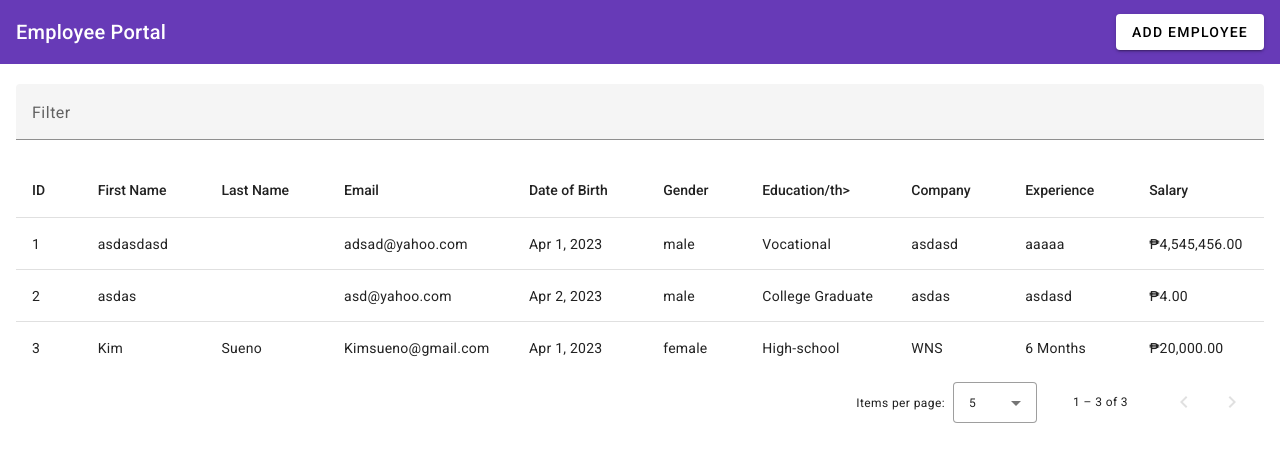
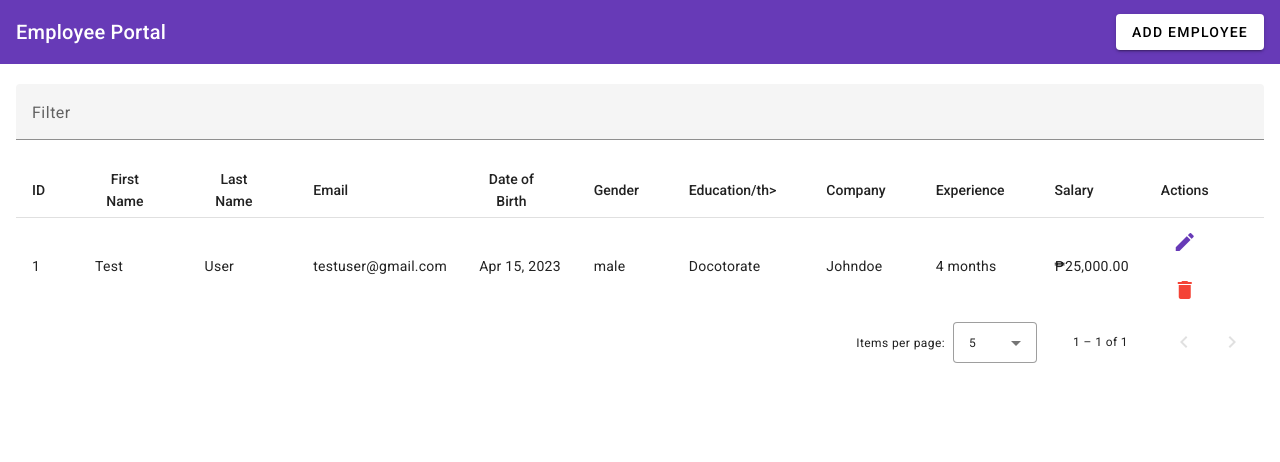
Before and after one commit to Zafe123/Angular-CRUD, an Angular app: page / in a window 1280 px wide. Shown: the top 462 px of the page. Built offline with nearby package versions, Linux system fonts and the light colour scheme; data requests are answered from the project's data file.

Commit message:
Deleted function added

```diff
--- a/db.json
+++ b/db.json
@@ -18,40 +18,16 @@
   },
   "employees": [
     {
-      "firstName": "asdasdasd",
-      "lasttName": "adssadasd",
-      "email": "adsad@yahoo.com",
-      "dob": "2023-04-01T16:00:00.000Z",
+      "firstName": "Test",
+      "lastName": "User",
+      "email": "testuser@gmail.com",
+      "dob": "2023-04-15T16:00:00.000Z",
       "gender": "male",
-      "education": "Vocational",
-      "company": "asdasd",
-      "experience": "aaaaa",
-      "salary": 4545456,
+      "education": "Docotorate",
+      "company": "Johndoe",
+      "experience": "4 months",
+      "salary": 25000,
       "id": 1
-    },
-    {
-      "firstName": "asdas",
-      "lasttName": "dasdas",
-      "email": "asd@yahoo.com",
-      "dob": "2023-04-02T16:00:00.000Z",
-      "gender": "male",
-      "education": "College Graduate",
-      "company": "asdas",
-      "experience": "asdasd",
-      "salary": 4,
-      "id": 2
-    },
-    {
-      "firstName": "Kim",
-      "lastName": "Sueno",
-      "email": "Kimsueno@gmail.com",
-      "dob": "2023-04-01T16:00:00.000Z",
-      "gender": "female",
-      "education": "High-school",
-      "company": "WNS",
-      "experience": "6 Months",
-      "salary": 20000,
-      "id": 3
     }
   ]
 }
--- a/src/app/app.component.html
+++ b/src/app/app.component.html
@@ -76,6 +76,18 @@
         <td mat-cell *matCellDef="let row"> {{row.salary | currency:'PHP'}}</td>
       </ng-container>
 
+      <ng-container matColumnDef="action">
+        <th mat-header-cell *matHeaderCellDef mat-sort-header> Actions </th>
+        <td mat-cell *matCellDef="let row">
+          <button mat-icon-button color="primary">
+            <mat-icon>edit</mat-icon>
+          </button>
+          <button mat-icon-button color="warn" (click)="deleteEmployee(row.id)">
+            <mat-icon>delete</mat-icon>
+          </button>
+        </td>
+      </ng-container>
+
 
       <tr mat-header-row *matHeaderRowDef="displayedColumns"></tr>
       <tr mat-row *matRowDef="let row; columns: displayedColumns;"></tr>
--- a/src/app/app.component.ts
+++ b/src/app/app.component.ts
@@ -14,7 +14,7 @@ import { MatTableDataSource } from '@angular/material/table';
 })
 export class AppComponent implements OnInit {
 
-  displayedColumns: string[] = ['id', 'firstName', 'lastName', 'email', 'dob', 'gender', 'education', 'company', 'experience', 'salary',];
+  displayedColumns: string[] = ['id', 'firstName', 'lastName', 'email', 'dob', 'gender', 'education', 'company', 'experience', 'salary', 'action',];
   dataSource!: MatTableDataSource<any>;
 
   @ViewChild(MatPaginator) paginator!: MatPaginator;
@@ -28,7 +28,14 @@ export class AppComponent implements OnInit {
   }
 
   openAddEditEmpForm() {
-    this._dialog.open(EmpAddEditComponent)
+    const dialogRef = this._dialog.open(EmpAddEditComponent)
+    dialogRef.afterClosed().subscribe({
+      next: (val) => {
+        if (val) {
+          this.getEmployeeList();
+        }
+      }
+    })
   }
 
   getEmployeeList() {
@@ -52,4 +59,14 @@ export class AppComponent implements OnInit {
     }
   }
 
+  deleteEmployee(id: number) {
+    this._empService.deleteEmployee(id).subscribe({
+      next: (res) => {
+        alert('Employee Deleted')
+        this.getEmployeeList();
+      },
+      error: console.log
+    })
+  }
+
 }
--- a/src/app/emp-add-edit/emp-add-edit.component.ts
+++ b/src/app/emp-add-edit/emp-add-edit.component.ts
@@ -1,7 +1,7 @@
 import { Component } from '@angular/core';
 import { FormBuilder, FormGroup, FormControl } from '@angular/forms';
 import { EmployeeService } from '../services/employee.service';
-import { DialogRef } from '@angular/cdk/dialog';
+import { MatDialogRef } from '@angular/material/dialog';
 
 @Component({
   selector: 'app-emp-add-edit',
@@ -21,7 +21,7 @@ export class EmpAddEditComponent {
 
   empForm: FormGroup;
 
-  constructor(private _fb: FormBuilder, private _empService: EmployeeService, private _dialogRef: DialogRef<EmpAddEditComponent>) {
+  constructor(private _fb: FormBuilder, private _empService: EmployeeService, private _dialogRef: MatDialogRef<EmpAddEditComponent>) {
     this.empForm = this._fb.group({
       firstName: '',
       lastName: '',
@@ -40,7 +40,8 @@ export class EmpAddEditComponent {
       this._empService.addEmployee(this.empForm.value).subscribe({
         next: (val: any) => {
           alert('Employee added successfully');
-          this._dialogRef.close();
+          this._dialogRef.close(true);
+
         },
         error: (err) => {
           console.error(err)
--- a/src/app/services/employee.service.ts
+++ b/src/app/services/employee.service.ts
@@ -16,4 +16,8 @@ export class EmployeeService {
   getEmployeeList(): Observable<any> {
     return this._http.get('http://localhost:3000/employees');
   }
+
+  deleteEmployee(id: number): Observable<any> {
+    return this._http.delete(`http://localhost:3000/employees/${id}`);
+  }
 }
```
